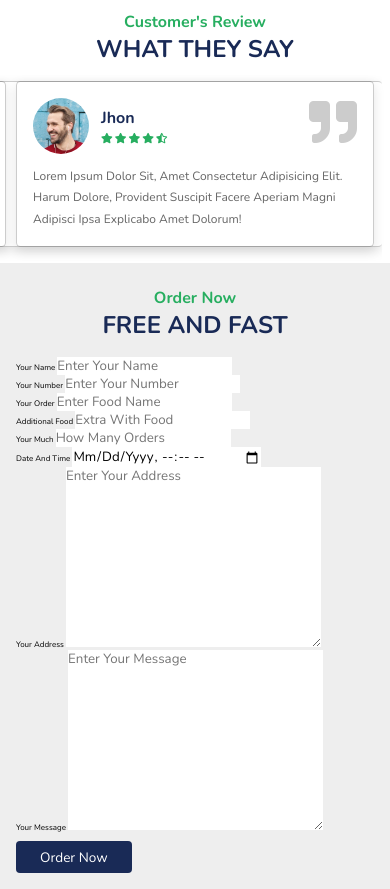
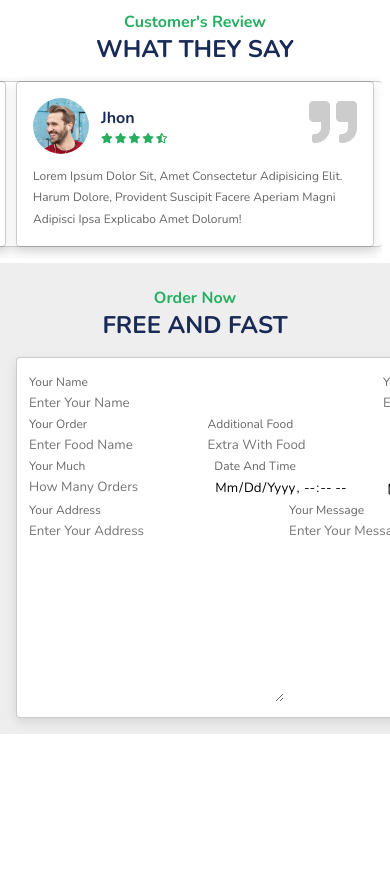
Before and after one commit to Shahadat308/Resturent-Project, a plain HTML site: page index.html in a window 390 px wide. Shown: the part 6906-7795 px from the top of the page. After the commit the page ends 7640 px from the top, so only its background shows below. Drawn offline with nearby package versions, Linux system fonts and the light colour scheme.

Commit message:
Update style.css

```diff
--- a/style.css
+++ b/style.css
@@ -498,8 +498,35 @@ header .icons #menu-bars{
         line-height: 1.8;
         color: var(--light-color);
     }
+.order form{
+    width:90rem;
+    border-radius: .5rem;
+    box-shadow: var(--box-shadow);
+    border: .1rem solid rgba(0,0,0,.2);
+    background: #fff;
+    padding: 1.5rem;
+    margin:0 auto;
+}
+.order form .inputBox{
+    display: flex;
+    flex-wrap: wrap;
+    justify-content: space-between;
+}
+.order form .inputBox .input{
+    width: 49%;
+}
 
+.order form .inputBox .input span{
+    display:block;
+    padding: .5rem 0;
+    font-size: 1.5rem;
+    color: var(--light-color);
+}
 
+.order form .inputBox .input input,
+.order form .inputBox .input textarea{
+
+}
 
 
 }
```
